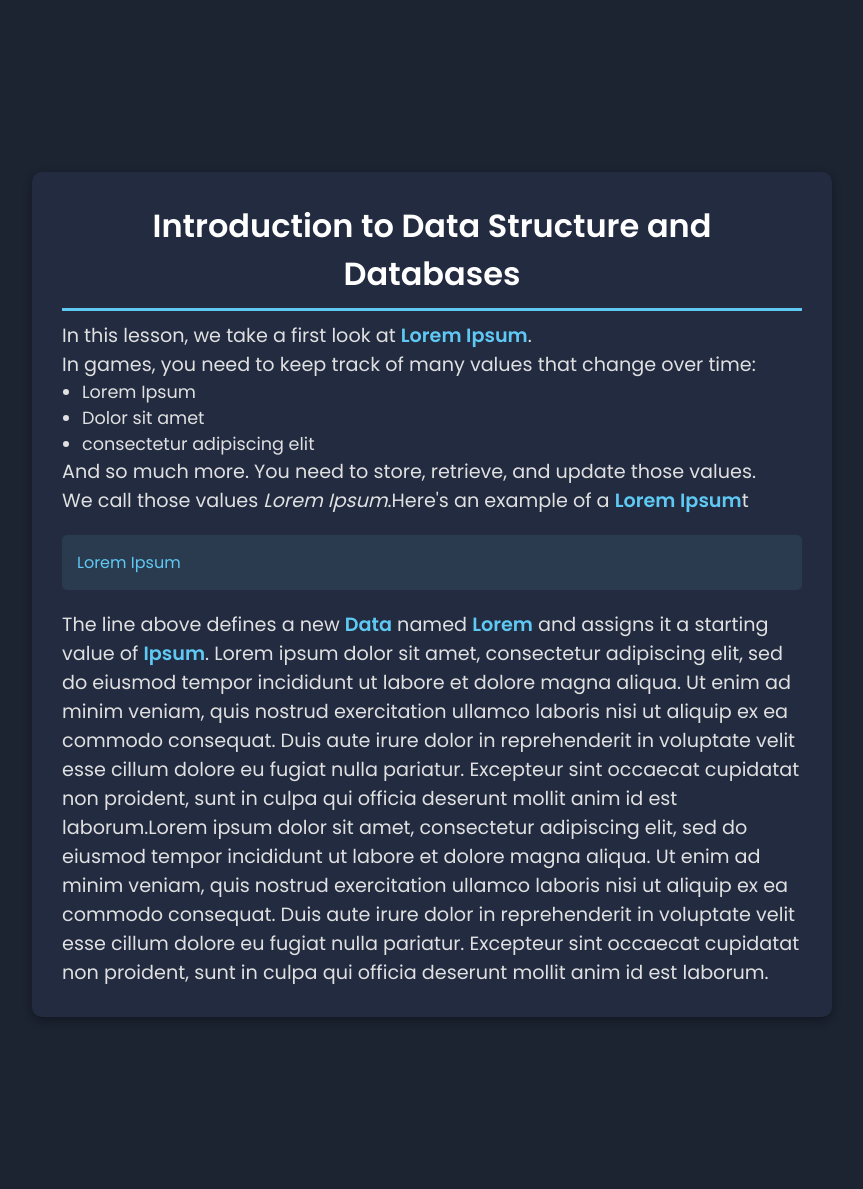
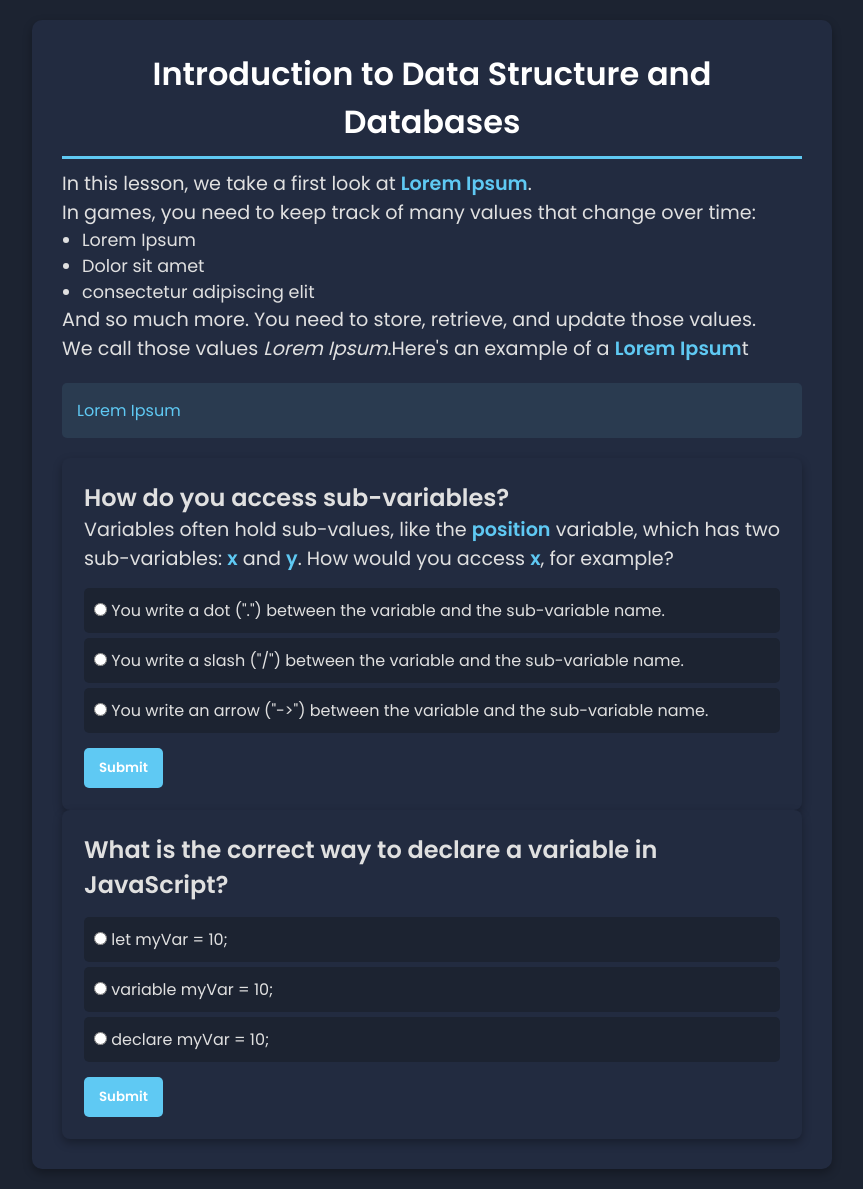
Before and after one commit to KazukiFujimaru/SDBD-KSen, a Flask app: page /testpg in a window 1280 px wide. Shown: the whole page, without its empty margins (208-1071 px from the left). Run offline with Flask 2, Linux system fonts and the light colour scheme.

Commit message:
Rev: Perbaikan logika untuk quiz
Box quiz memiliki pertanyaan dengan opsi radio check.
- Jika jawaban salah, getar,kotak warna merah
- Jika jawaban benar, quiz diganti penjelasan, kotak warna biru, content lanjut

```diff
--- a/static/scripts/scripts.js
+++ b/static/scripts/scripts.js
@@ -1 +1,36 @@
-// scripts.js
+document.querySelectorAll(".quiz-container").forEach((quizBox) => {
+    const submitBtn = quizBox.querySelector(".submit-btn");
+    const feedback = quizBox.querySelector(".quiz-feedback");
+    const explanation = quizBox.querySelector(".quiz-explanation");
+    const hiddenContent = quizBox.nextElementSibling; // Get next hidden content
+
+    submitBtn.addEventListener("click", function() {
+        const selectedOption = quizBox.querySelector('input[type="radio"]:checked');
+
+        if (!selectedOption) {
+            feedback.innerHTML = "<p style='color: red;'>Please select an answer!</p>";
+            return;
+        }
+
+        const selectedLabel = selectedOption.parentElement;
+        const isCorrect = selectedLabel.getAttribute("data-correct") === "true";
+
+        if (isCorrect) {
+            // Correct Answer: Replace quiz with explanation
+            quizBox.classList.add("correct");
+            quizBox.classList.remove("incorrect", "shake");
+            quizBox.innerHTML = explanation.innerHTML;
+
+            if (hiddenContent && hiddenContent.classList.contains("hidden-content")) {
+                hiddenContent.classList.remove("hidden"); // Reveal the next section
+            }
+        } else {
+            // Incorrect Answer: Apply shake effect & keep red border
+            quizBox.classList.add("incorrect", "shake");
+            feedback.innerHTML = "<p style='color: red;'>Incorrect! Try again.</p>";
+
+            // Remove shake effect after animation
+            setTimeout(() => quizBox.classList.remove("shake"), 500);
+        }
+    });
+});
--- a/static/styles/pgstl.css
+++ b/static/styles/pgstl.css
@@ -122,3 +122,76 @@ ul {
         font-size: 0.9rem;
     }
 }
+
+.quiz-container {
+    background-color: #222b40;
+    padding: 20px;
+    border-radius: 8px;
+    width: 100%;
+    box-shadow: 0px 4px 10px rgba(0, 0, 0, 0.3);
+    border: 2px solid transparent;
+    transition: border-color 0.3s ease, transform 0.2s ease;
+}
+
+/* Quiz Options */
+.quiz-options {
+    margin-top: 15px;
+}
+
+.quiz-option {
+    display: block;
+    background-color: #1c2331;
+    padding: 10px;
+    border-radius: 5px;
+    margin: 5px 0;
+    cursor: pointer;
+    color: #e0e0e0;
+}
+
+.quiz-option:hover {
+    background-color: #2a3b50;
+}
+
+/* Button */
+.submit-btn {
+    background-color: #5fc9f3;
+    color: #fff;
+    border: none;
+    padding: 10px 15px;
+    border-radius: 5px;
+    cursor: pointer;
+    font-weight: bold;
+    margin-top: 10px;
+}
+
+.submit-btn:hover {
+    background-color: #4aa8d3;
+}
+
+/* Incorrect Answer Effect */
+.shake {
+    animation: shake 0.4s ease-in-out;
+}
+
+@keyframes shake {
+    0%, 100% { transform: translateX(0); }
+    25% { transform: translateX(-5px); }
+    50% { transform: translateX(5px); }
+    75% { transform: translateX(-5px); }
+}
+
+/* Hidden Content */
+.hidden {
+    display: none;
+}
+
+/* Correct Answer Effect */
+.correct {
+    border-color: #5fc9f3 !important;
+}
+
+.incorrect {
+    border-color: red !important;
+    opacity: 0.8;
+    transition: opacity 0.3s ease;
+}
--- a/templates/testpg.html
+++ b/templates/testpg.html
@@ -26,8 +26,66 @@
             <code>Lorem Ipsum</code>
         </div>
 
-        <p>The line above defines a new <a href="#">Data</a> named <span class="highlight">Lorem</span> and assigns it a starting value of <span class="highlight">Ipsum</span>. Lorem ipsum dolor sit amet, consectetur adipiscing elit, sed do eiusmod tempor incididunt ut labore et dolore magna aliqua. Ut enim ad minim veniam, quis nostrud exercitation ullamco laboris nisi ut aliquip ex ea commodo consequat. Duis aute irure dolor in reprehenderit in voluptate velit esse cillum dolore eu fugiat nulla pariatur. Excepteur sint occaecat cupidatat non proident, sunt in culpa qui officia deserunt mollit anim id est laborum.Lorem ipsum dolor sit amet, consectetur adipiscing elit, sed do eiusmod tempor incididunt ut labore et dolore magna aliqua. Ut enim ad minim veniam, quis nostrud exercitation ullamco laboris nisi ut aliquip ex ea commodo consequat. Duis aute irure dolor in reprehenderit in voluptate velit esse cillum dolore eu fugiat nulla pariatur. Excepteur sint occaecat cupidatat non proident, sunt in culpa qui officia deserunt mollit anim id est laborum.</p>
+        <!-- Quiz 1 -->
+        <div class="quiz-container" data-quiz="1">
+            <h2>How do you access sub-variables?</h2>
+            <p>Variables often hold sub-values, like the <span class="highlight">position</span> variable, which has two sub-variables: <span class="highlight">x</span> and <span class="highlight">y</span>. How would you access <span class="highlight">x</span>, for example?</p>
+
+            <div class="quiz-options">
+                <label class="quiz-option" data-correct="true">
+                    <input type="radio" name="quiz-1"> You write a dot (".") between the variable and the sub-variable name.
+                </label>
+                <label class="quiz-option">
+                    <input type="radio" name="quiz-1"> You write a slash ("/") between the variable and the sub-variable name.
+                </label>
+                <label class="quiz-option">
+                    <input type="radio" name="quiz-1"> You write an arrow ("->") between the variable and the sub-variable name.
+                </label>
+            </div>
+
+            <button class="submit-btn">Submit</button>
+
+            <div class="quiz-feedback"></div>
+
+            <!-- Explanation (Hidden Initially) -->
+            <div class="quiz-explanation hidden">
+                <p><strong>Correct!</strong> Sub-variables are accessed using a dot (<code>.</code>). Example: <code>position.x</code>.</p>
+            </div>
+        </div>
+
+        <!-- Hidden Content (Unlocked After Correct Answer) -->
+        <div class="hidden-content hidden">
+            <p>Now, let's continue...</p>
+        </div>
+
+        <!-- Quiz 2 -->
+        <div class="quiz-container" data-quiz="2">
+            <h2>What is the correct way to declare a variable in JavaScript?</h2>
+            <div class="quiz-options">
+                <label class="quiz-option" data-correct="true">
+                    <input type="radio" name="quiz-2"> let myVar = 10;
+                </label>
+                <label class="quiz-option">
+                    <input type="radio" name="quiz-2"> variable myVar = 10;
+                </label>
+                <label class="quiz-option">
+                    <input type="radio" name="quiz-2"> declare myVar = 10;
+                </label>
+            </div>
+
+            <button class="submit-btn">Submit</button>
+
+            <div class="quiz-feedback"></div>
+
+            <div class="quiz-explanation hidden">
+                <p><strong>Correct!</strong> JavaScript uses <code>let</code>, <code>const</code>, or <code>var</code> to declare variables.</p>
+            </div>
+        </div>
+
+        <div class="hidden-content hidden">
+            <p>Now, let's continue to the next topic...</p>
+        </div>
     </div>
-
+    <script src="{{ url_for('static', filename='scripts/scripts.js') }}"></script>
 </body>
 </html>
```
